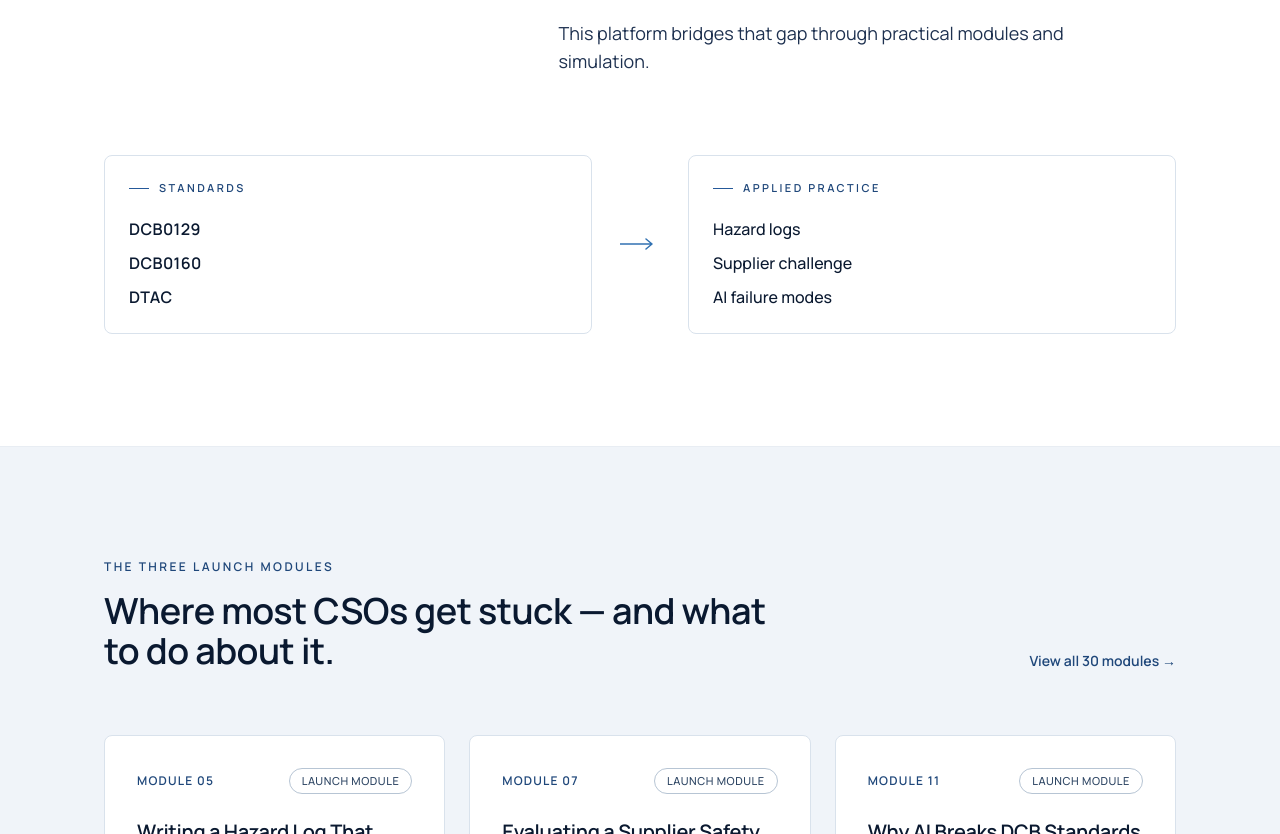
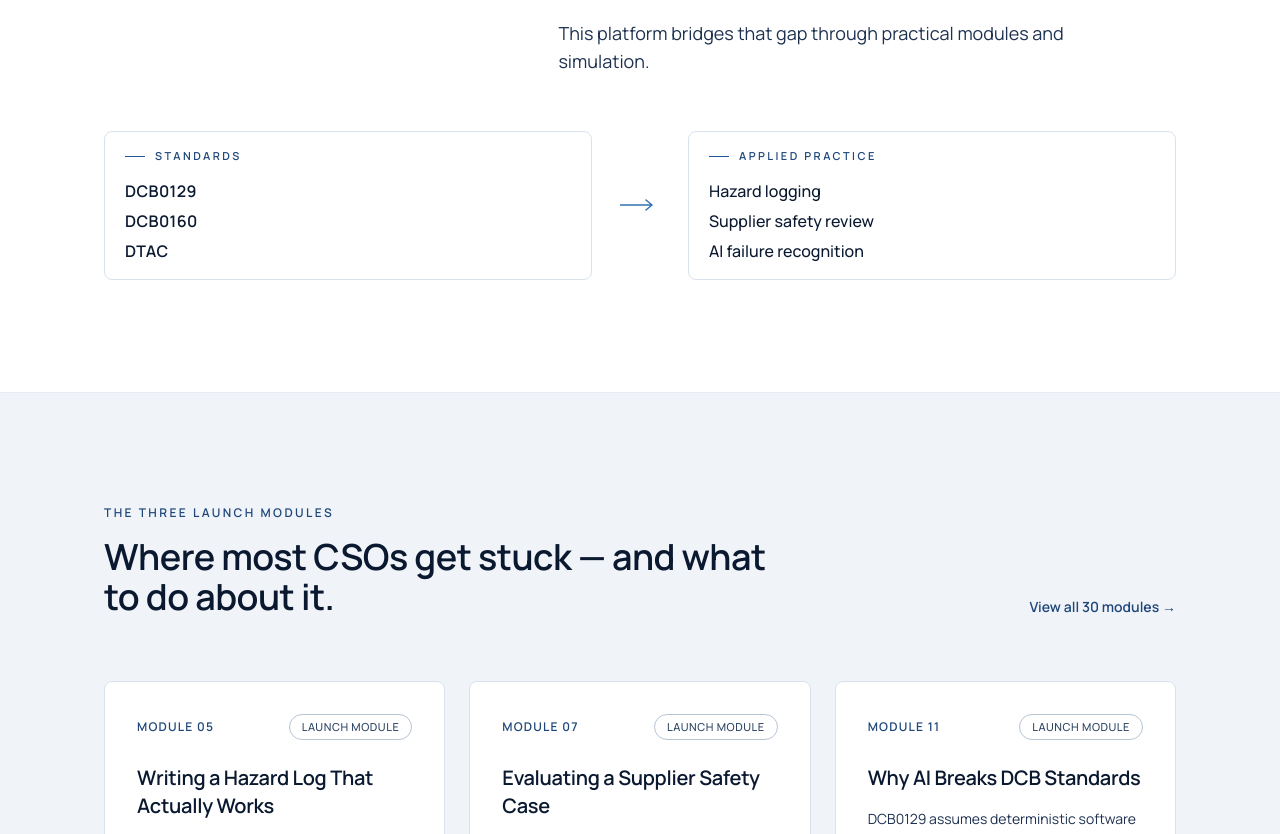
Before and after one commit to drlistin/clinical-ai-safety, a Next.js app: page / in a window 1280 px wide. Shown: the part 1100-1934 px from the top of the page. Built offline with nearby package versions, Linux system fonts and the light colour scheme.

Commit message:
Polish problem section spacing and visual hierarchy

```diff
--- a/components/Header.tsx
+++ b/components/Header.tsx
@@ -5,7 +5,7 @@ import Container from "./Container";
 
 export default function Header() {
   return (
-    <header className="sticky top-0 z-40 border-b border-navy-100 bg-white">
+    <header className="sticky top-0 z-40 border-b border-navy-100/40 bg-white">
       <Container className="flex h-16 items-center justify-between md:h-[72px]">
         <Link
           href="/"
--- a/components/Problem.tsx
+++ b/components/Problem.tsx
@@ -9,9 +9,9 @@ const failureModes = [
 const standards = ["DCB0129", "DCB0160", "DTAC"];
 
 const appliedPractice = [
-  "Hazard logs",
-  "Supplier challenge",
-  "AI failure modes",
+  "Hazard logging",
+  "Supplier safety review",
+  "AI failure recognition",
 ];
 
 export default function Problem() {
@@ -74,10 +74,10 @@ export default function Problem() {
       </div>
 
       {/* Transformation diagram — Standards → Applied practice */}
-      <div className="mt-16 md:mt-20">
+      <div className="mt-11 md:mt-14">
         <div className="grid items-stretch gap-4 md:grid-cols-[1fr_auto_1fr] md:gap-6">
           {/* Standards */}
-          <div className="rounded-lg border border-navy-100 bg-white p-6">
+          <div className="rounded-lg border border-navy-100 bg-white px-5 py-4">
             <div className="flex items-center gap-2.5">
               <span
                 aria-hidden
@@ -87,7 +87,7 @@ export default function Problem() {
                 Standards
               </p>
             </div>
-            <ul className="mt-5 space-y-2.5">
+            <ul className="mt-3.5 space-y-1.5">
               {standards.map((s) => (
                 <li
                   key={s}
@@ -133,7 +133,7 @@ export default function Problem() {
           </div>
 
           {/* Applied practice */}
-          <div className="rounded-lg border border-navy-100 bg-white p-6">
+          <div className="rounded-lg border border-navy-100 bg-white px-5 py-4">
             <div className="flex items-center gap-2.5">
               <span
                 aria-hidden
@@ -143,7 +143,7 @@ export default function Problem() {
                 Applied practice
               </p>
             </div>
-            <ul className="mt-5 space-y-2.5">
+            <ul className="mt-3.5 space-y-1.5">
               {appliedPractice.map((p) => (
                 <li
                   key={p}
```
